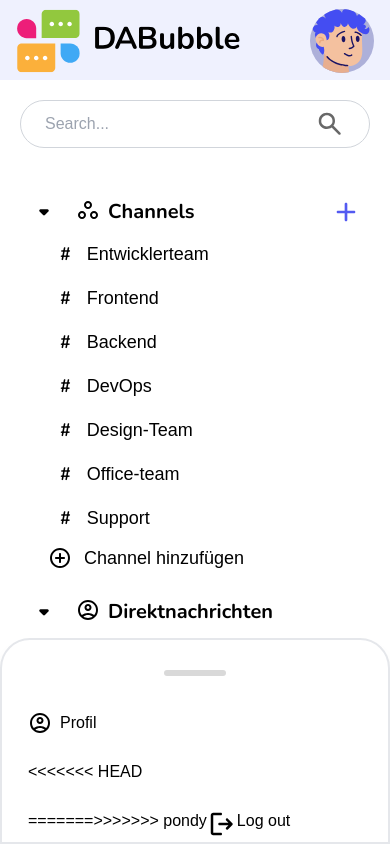
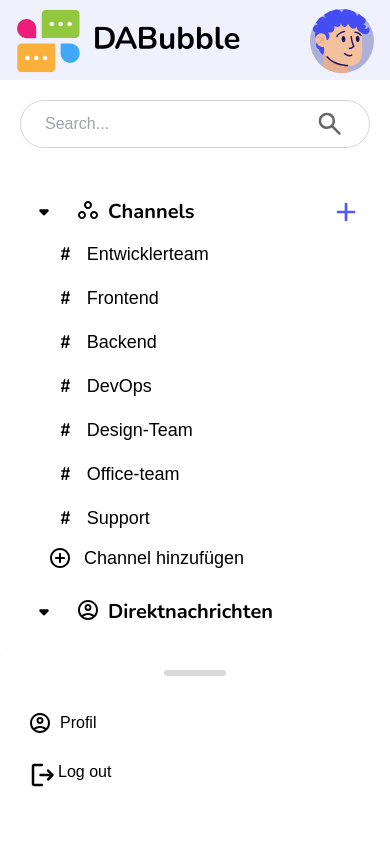
Before and after one commit to ozanorhn/DaBubble, an Angular app: page /channel in a window 390 px wide. Both pictures are taken after a click on the picture 342 px from the left and 40 px from the top of the page. Shown: the top 844 px of the page. Built offline with nearby package versions, Linux system fonts and the light colour scheme; a web font is replaced by a local one.

Commit message:
logout  mobile component

```diff
--- a/src/app/components/landing-page/register/register.component.html
+++ b/src/app/components/landing-page/register/register.component.html
@@ -1,83 +1,66 @@
-
 <div class="w-full max-w-sm p-6 space-y-6 bg-white rounded-3xl">
-    <div class="w-full max-w-sm space-y-6">
-
-      <div class="flex items-center space-x-2">
-        <img
+  <div class="w-full max-w-sm space-y-6">
+    <div class="flex items-center space-x-2">
+      <img
         src="assets/icons/Property 1=Default (1).svg"
         alt="Zurück"
         class="w-6 h-6 cursor-pointer"
         (click)="goToLogin()"
       />
 
-        <h1 class="text-[32px] leading-[38.4px]   text-purple1">Konto erstellen</h1>
-      </div>
-
-      <p class="text-sm text-textgray">
-        Mit deinem Namen und deiner E-Mail-Adresse hast du dein neues DABubble-Konto.
-      </p>
-
-      <form class="space-y-4">
-        <div class="relative">
-          <img src="assets/imgs/icons/person_filled.svg" alt="User Icon"
-            class="absolute w-5 h-5 transform -translate-y-1/2 left-4 top-1/2" />
-          <input type="text" placeholder="Name und Nachname"
-            class="w-full py-2 pl-12 pr-4 text-black transition duration-200 border border-white rounded-full bg-primary input-fancy focus:bg-primary focus:border-purple2 focus:ring-2 focus:ring-purple2 focus:outline-none" />
-        </div>
-
-        <div class="relative">
-          <img src="assets/imgs/icons/mail.svg" alt="Mail Icon"
-            class="absolute w-5 h-5 transform -translate-y-1/2 left-4 top-1/2" />
-          <input type="email" placeholder="beispielname@email.com"
-            class="w-full py-2 pl-12 pr-4 text-black transition duration-200 border border-white rounded-full bg-primary input-fancy focus:bg-primary focus:border-purple2 focus:ring-2 focus:ring-purple2 focus:outline-none" />
-        </div>
-
-        <div class="relative">
-          <img src="assets/imgs/icons/lock.svg" alt="Lock Icon"
-            class="absolute w-5 h-5 transform -translate-y-1/2 left-4 top-1/2" />
-          <input type="password" placeholder="Passwort"
-            class="w-full py-2 pl-12 pr-4 text-black transition duration-200 border border-white rounded-full bg-primary input-fancy focus:bg-primary focus:border-purple2 focus:ring-2 focus:ring-purple2 focus:outline-none" />
-        </div>
-
-        <button type="submit"
-          class="w-full py-2 font-semibold text-center text-white transition duration-200 rounded-full bg-purple1 hover:bg-purple3">
-          Weiter
-        </button>
-      </form>
-
+      <h1 class="text-[32px] leading-[38.4px] text-purple1">Konto erstellen</h1>
     </div>
 
     <p class="text-sm text-textgray">
-      Mit deinem Namen und deiner E-Mail-Adresse hast du dein neues DABubble-Konto.
+      Mit deinem Namen und deiner E-Mail-Adresse hast du dein neues
+      DABubble-Konto.
     </p>
-
 
     <form class="space-y-4">
       <div class="relative">
-        <img src="assets/imgs/icons/person_filled.svg" alt="User Icon"
-          class="absolute w-5 h-5 transform -translate-y-1/2 left-4 top-1/2" />
-        <input type="text" placeholder="Name und Nachname"
-          class="w-full py-2 pl-12 pr-4 text-black transition duration-200 border border-white rounded-full bg-primary input-fancy focus:bg-primary focus:border-purple2 focus:ring-2 focus:ring-purple2 focus:outline-none" />
+        <img
+          src="assets/imgs/icons/person_filled.svg"
+          alt="User Icon"
+          class="absolute w-5 h-5 transform -translate-y-1/2 left-4 top-1/2"
+        />
+        <input
+          type="text"
+          placeholder="Name und Nachname"
+          class="w-full py-2 pl-12 pr-4 text-black transition duration-200 border border-white rounded-full bg-primary input-fancy focus:bg-primary focus:border-purple2 focus:ring-2 focus:ring-purple2 focus:outline-none"
+        />
       </div>
 
       <div class="relative">
-        <img src="assets/imgs/icons/mail.svg" alt="Mail Icon"
-          class="absolute w-5 h-5 transform -translate-y-1/2 left-4 top-1/2" />
-        <input type="email" placeholder="beispielname@email.com"
-          class="w-full py-2 pl-12 pr-4 text-black transition duration-200 border border-white rounded-full bg-primary input-fancy focus:bg-primary focus:border-purple2 focus:ring-2 focus:ring-purple2 focus:outline-none" />
+        <img
+          src="assets/imgs/icons/mail.svg"
+          alt="Mail Icon"
+          class="absolute w-5 h-5 transform -translate-y-1/2 left-4 top-1/2"
+        />
+        <input
+          type="email"
+          placeholder="beispielname@email.com"
+          class="w-full py-2 pl-12 pr-4 text-black transition duration-200 border border-white rounded-full bg-primary input-fancy focus:bg-primary focus:border-purple2 focus:ring-2 focus:ring-purple2 focus:outline-none"
+        />
       </div>
 
       <div class="relative">
-        <img src="assets/imgs/icons/lock.svg" alt="Lock Icon"
-          class="absolute w-5 h-5 transform -translate-y-1/2 left-4 top-1/2" />
-        <input type="password" placeholder="Passwort"
-          class="w-full py-2 pl-12 pr-4 text-black transition duration-200 border border-white rounded-full bg-primary input-fancy focus:bg-primary focus:border-purple2 focus:ring-2 focus:ring-purple2 focus:outline-none" />
+        <img
+          src="assets/imgs/icons/lock.svg"
+          alt="Lock Icon"
+          class="absolute w-5 h-5 transform -translate-y-1/2 left-4 top-1/2"
+        />
+        <input
+          type="password"
+          placeholder="Passwort"
+          class="w-full py-2 pl-12 pr-4 text-black transition duration-200 border border-white rounded-full bg-primary input-fancy focus:bg-primary focus:border-purple2 focus:ring-2 focus:ring-purple2 focus:outline-none"
+        />
       </div>
 
-      <button type="submit"
-        class="w-full py-2 font-semibold text-center text-white transition duration-200 rounded-full bg-purple1 hover:bg-purple3">
+      <button
+        type="submit"
+        class="w-full py-2 font-semibold text-center text-white transition duration-200 rounded-full bg-purple1 hover:bg-purple3"
+      >
         Weiter
       </button>
     </form>
   </div>
-</div>
--- a/src/app/components/shared/header/header.component.html
+++ b/src/app/components/shared/header/header.component.html
@@ -10,34 +10,8 @@
   />
 </div>
 
-<!-- Overlay-Popup unten -->
-<div
-  *ngIf="showOverlay"
-  appClickOutside
-  (appClickOutside)="closeOverlay()"
-  class="fixed bottom-0 left-0 w-full h-[206px] bg-white px-[26px] py-[30px] rounded-t-[30px] flex flex-col items-start gap-[25px] shadow-lg z-50 border-2 border-rgba(255, 255, 255, 1)"
->
-  <div class="flex justify-center w-full mb-[10px]">
-    <div
-      class="w-[62px] h-[6px] rounded-[23px]"
-      style="background: rgba(217, 217, 217, 1)"
-    ></div>
-  </div>
-  <button class="text-base font-medium text-purple4">
-    <div class="flex justify-center" [routerLink]="['/profile']">
-      <img src="assets/imgs/icons/account_circle.svg" alt="" />
-      <p class="pl-[8px]">Profil</p>
-    </div>
-  </button>
-<<<<<<< HEAD
-  <button class="text-base font-medium text-purple4">
-    <div class="flex justify-center">
-=======
-  <button class="text-purple4 font-medium text-base">
-    <div class="flex justify-center" [routerLink]="['/login']">
->>>>>>> pondy
-      <img src="assets/icons/logout.svg" alt="" />
-      <p>Log out</p>
-    </div>
-  </button>
-</div>
+<app-log-out-mobile
+*ngIf="isMobile"
+  [isVisible]="showOverlay"
+  (close)="closeOverlay()"
+></app-log-out-mobile>
--- a/src/app/components/shared/header/header.component.ts
+++ b/src/app/components/shared/header/header.component.ts
@@ -1,18 +1,18 @@
 import { CommonModule } from '@angular/common';
-import { Component } from '@angular/core';
-import { ClickOutsideDirective } from '../directives/clickOutSideDirective';
+import { Component, OnInit, OnDestroy } from '@angular/core';
 import { RouterModule } from '@angular/router';
-
+import { LogOutMobileComponent } from "../popUp/log-out-mobile/log-out-mobile.component";
 
 @Component({
   selector: 'app-header',
   standalone: true,
-  imports: [CommonModule,ClickOutsideDirective, RouterModule ],
+  imports: [CommonModule, RouterModule, LogOutMobileComponent],
   templateUrl: './header.component.html',
   styleUrl: './header.component.scss',
 })
-export class HeaderComponent {
+export class HeaderComponent implements OnInit, OnDestroy {
   showOverlay = false;
+  isMobile = false;
 
   toggleOverlay() {
     this.showOverlay = !this.showOverlay;
@@ -21,4 +21,17 @@ export class HeaderComponent {
   closeOverlay() {
     this.showOverlay = false;
   }
+
+  updateMobileStatus() {
+    this.isMobile = window.innerWidth <= 768;
+  }
+
+  ngOnInit() {
+    this.updateMobileStatus();
+    window.addEventListener('resize', this.updateMobileStatus.bind(this));
+  }
+
+  ngOnDestroy() {
+    window.removeEventListener('resize', this.updateMobileStatus.bind(this));
+  }
 }
--- /dev/null
+++ b/src/app/components/shared/popUp/log-out-mobile/log-out-mobile.component.html
@@ -0,0 +1,27 @@
+<div
+  *ngIf="isVisible"
+  appClickOutside
+  (appClickOutside)="onClickOutside()"
+  class="fixed bottom-0 left-0 w-full h-[206px] bg-white px-[26px] py-[30px] rounded-t-[30px] flex flex-col items-start gap-[25px] shadow-lg z-50 border-2 border-white"
+>
+  <div class="flex justify-center w-full mb-[10px]">
+    <div
+      class="w-[62px] h-[6px] rounded-[23px]"
+      style="background: rgba(217, 217, 217, 1)"
+    ></div>
+  </div>
+
+  <button class="text-base font-medium text-purple4">
+    <div class="flex justify-center" [routerLink]="['/profile']">
+      <img src="assets/imgs/icons/account_circle.svg" alt="" />
+      <p class="pl-[8px]">Profil</p>
+    </div>
+  </button>
+
+  <button class="text-base font-medium text-purple4">
+    <div class="flex justify-center">
+      <img src="assets/icons/logout.svg" alt="" />
+      <p>Log out</p>
+    </div>
+  </button>
+</div>
--- /dev/null
+++ b/src/app/components/shared/popUp/log-out-mobile/log-out-mobile.component.ts
@@ -0,0 +1,20 @@
+import { Component, Input, Output, EventEmitter } from '@angular/core';
+import { RouterModule } from '@angular/router';
+import { ClickOutsideDirective } from '../../directives/clickOutSideDirective';
+import { CommonModule } from '@angular/common';
+
+@Component({
+  selector: 'app-log-out-mobile',
+  imports: [CommonModule, ClickOutsideDirective, RouterModule],
+
+  templateUrl: './log-out-mobile.component.html',
+  styleUrls: ['./log-out-mobile.component.scss']
+})
+export class LogOutMobileComponent {
+  @Input() isVisible = false;
+  @Output() close = new EventEmitter<void>();
+
+  onClickOutside() {
+    this.close.emit();
+  }
+}
```
Also changed, not shown: src/app/components/shared/popUp/log-out-mobile/log-out-mobile.component.scss (added), 1 other file (tests, documents, lock files or other folders).
